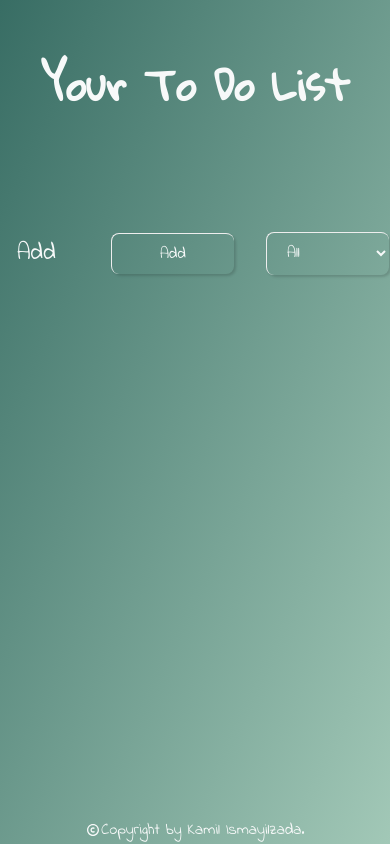
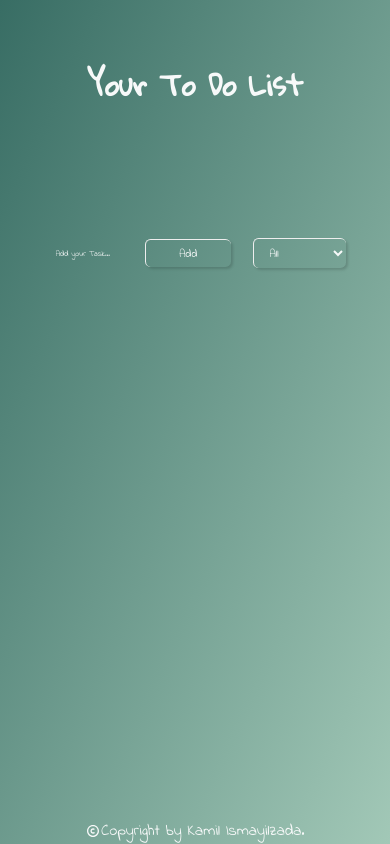
Before and after one commit to karmeensec/Todo-List-typescript-react, a React (Vite) app: page / in a window 390 px wide. Built offline with nearby package versions, Linux system fonts and the light colour scheme.

Commit message:
Responsive

```diff
--- a/src/App.css
+++ b/src/App.css
@@ -157,7 +157,7 @@ body {
     font-size: 30px !important;
     font-family:  Gloria Hallelujah;
     color: #F7F9F9;
-    width: 20%;
+    width: 30%;
     opacity: 0.4;
   }
 
@@ -181,3 +181,52 @@ body {
   }
 
  }
+
+
+
+
+
+
+ @media (max-width: 991px) {
+
+  html {
+    font-size: 80%;
+  }
+
+  .error-message  {
+    font-size: 20px !important;
+  }
+
+ }
+
+
+ @media (max-width: 768px) {
+
+  html {
+    font-size: 70%;
+  }
+
+  .error-message  {
+    font-size: 15px !important;
+  }
+
+ }
+
+
+ @media (max-width: 450px) {
+
+
+
+  .add-container-input {
+    font-size: 1rem !important;
+  }
+
+  .add-container-input::placeholder {
+    font-size: 8px !important;
+  }
+
+  .error-message  {
+    font-size: 10px !important;
+  }
+
+ }
```
